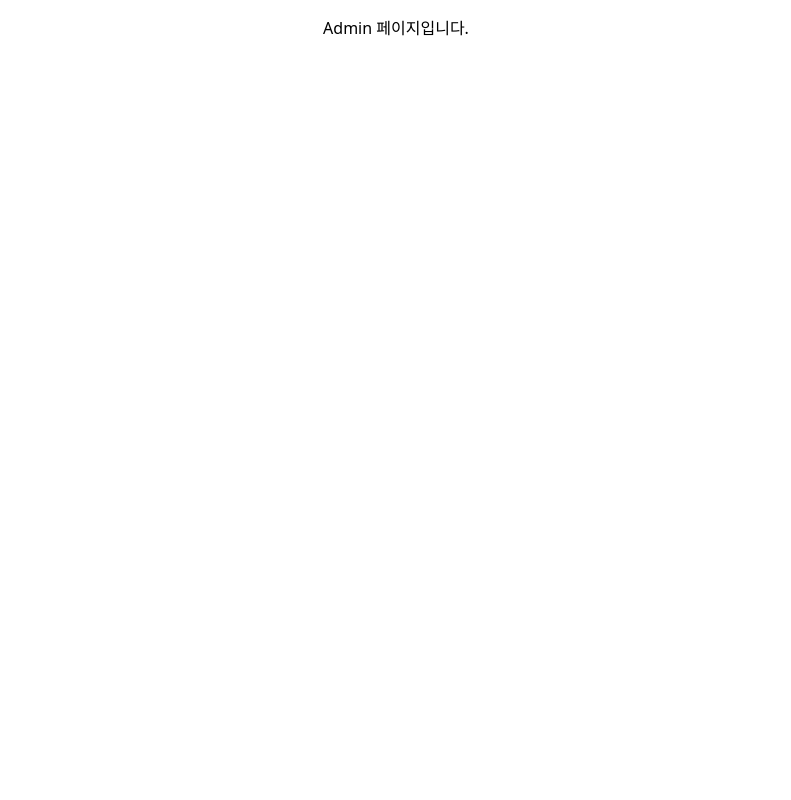
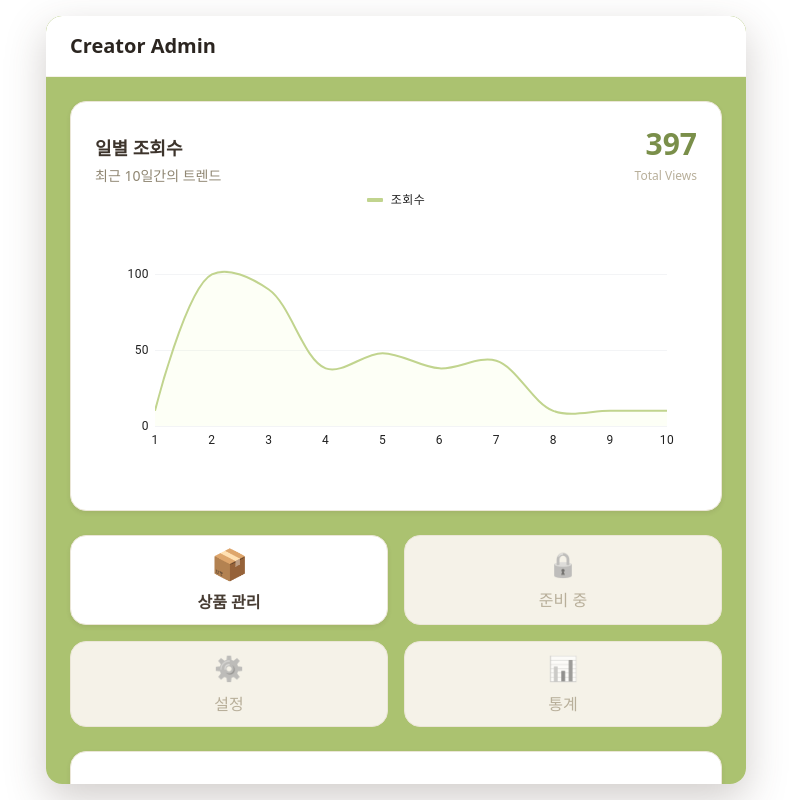
Before and after one commit to suhrin-huh/creator, a Next.js app: page /admin in a window 1280 px wide. Shown: the whole page, without its empty margins (244-1035 px from the left). Built offline with nearby package versions, Linux system fonts and the light colour scheme.

Commit message:
feat: admin 메인페이지 차트 및 기본 프레임 생성

```diff
--- a/src/app/admin/page.tsx
+++ b/src/app/admin/page.tsx
@@ -1,9 +1,150 @@
 "use client";
 
+import { useRouter } from "next/navigation";
+import { LineChart } from "@mui/x-charts/LineChart";
+
+// components
+import Footer from "@/components/common/Footer";
+
+// 데이터는 그대로 사용
+const pData = [10, 100, 90, 38, 48, 38, 43, 10, 10, 10];
+const xLabels = ["1", "2", "3", "4", "5", "6", "7", "8", "9", "10"];
+
 export default function AdminPage() {
+  const router = useRouter();
+
+  // [핵심 로직] 데이터의 최댓값을 구하고, 20% 정도의 여유 공간(Buffer)을 더해줍니다.
+  const dataMax = Math.max(...pData);
+  const chartMax = Math.round(dataMax * 1.2); // 1.2를 곱해 상단에 20% 여백 확보
   return (
-    <div>
-      <p>Admin 페이지입니다.</p>
+    <div className="hide-scrollbar bg-primary relative flex max-w-175 min-w-75 flex-1 flex-col overflow-scroll md:rounded-lg md:shadow-xl">
+      {/* Header */}
+      <header className="sticky top-0 z-10 flex items-center justify-between border-b border-gray-100 bg-white px-6 py-4 md:rounded-t-lg">
+        <div className="logo text-xl font-bold text-gray-900">Creator Admin</div>
+      </header>
+
+      {/* Main Content */}
+      <main className="flex flex-1 flex-col gap-6 p-6">
+        {/* Section 1 : 조회수 그래프 (Card UI) */}
+        <section className="flex flex-col rounded-lg border border-gray-200 bg-white p-6 shadow-sm">
+          {/* 차트 헤더 (타이틀 + 요약) */}
+          <div className="flex items-end justify-between">
+            <div>
+              <h2 className="text-lg font-bold text-gray-800">일별 조회수</h2>
+              <p className="mt-1 text-sm text-gray-500">최근 10일간의 트렌드</p>
+            </div>
+            <div className="text-right">
+              <span className="text-primary-dark block text-3xl font-bold">397</span>
+              <span className="text-xs font-medium text-gray-400">Total Views</span>
+            </div>
+          </div>
+
+          {/* 차트 영역 */}
+          <div className="h-[300px] w-full">
+            <LineChart
+              series={[
+                {
+                  data: pData,
+                  label: "조회수",
+                  area: true, // 1. 아래 영역 채우기
+                  showMark: false, // 2. 점(dot) 제거 (깔끔하게)
+                  color: "#c1d48e", // Tailwind blue-600 색상
+                  curve: "catmullRom", // 3. 부드러운 곡선 처리
+                },
+              ]}
+              xAxis={[{ scaleType: "point", data: xLabels, height: 30 }]}
+              // [여기서 수정됨] yAxis 설정 TODO: 최댓값이 축의 최댓값과 동일할 때 잘리는 현상 발생
+              yAxis={[
+                {
+                  // min: 0, // 필요하다면 0부터 시작 강제
+                  max: chartMax, // 계산된 넉넉한 최댓값 적용
+
+                  // 스타일링 (기존 유지)
+                  width: 30, // 축 공간 확보 (숫자가 잘리지 않게)
+                  disableLine: true, // 축 선 숨기기 (sx 대신 prop으로도 가능)
+                  disableTicks: true, // 눈금 숨기기
+                },
+              ]}
+              grid={{ horizontal: true }} // 4. 가로 격자만 표시
+              sx={{
+                // 5. 차트 내부 스타일 커스텀 (CSS-in-JS)
+                ".MuiLineElement-root": {
+                  strokeWidth: 2, // 선 두께
+                },
+                ".MuiAreaElement-root": {
+                  fillOpacity: 0.1, // 채우기 투명도 조절
+                },
+                ".MuiChartsAxis-line": {
+                  display: "none", // 지저분한 축의 선(Line) 숨김
+                },
+                ".MuiChartsAxis-tick": {
+                  display: "none", // 축의 눈금(Tick) 숨김
+                },
+                ".MuiChartsAxis-tickLabel": {
+                  fill: "#9ca3af", // 글자 색상 (gray-400)
+                  fontSize: "0.75rem",
+                },
+                ".MuiChartsGrid-line": {
+                  stroke: "#f3f4f6", // 격자 색상 연하게 (gray-100)
+                },
+              }}
+              margin={{ left: 30, right: 30, top: 30, bottom: 30 }} // 여백 확보
+            />
+          </div>
+        </section>
+
+        {/* Section 2 : 빠른 관리 (수정됨) */}
+        <section>
+          <div className="grid h-48 grid-cols-2 gap-4">
+            {/* Button 1: Product Management (Active) */}
+            <button
+              onClick={() => router.push("/admin/products")}
+              className="group hover:border-primary flex flex-col items-center justify-center rounded-lg border border-gray-200 bg-white shadow-sm transition-all duration-300 hover:-translate-y-0.5 hover:shadow-md active:scale-95"
+            >
+              {/* Icon: Accent Color로 포인트 */}
+              <span className="text-accent mb-2 text-3xl transition-transform duration-300 group-hover:scale-110">
+                📦
+              </span>
+              {/* Text: 평소엔 Gray-700, Hover시 Primary-dark */}
+              <span className="group-hover:text-primary-dark font-bold text-gray-700 transition-colors">
+                상품 관리
+              </span>
+            </button>
+
+            {/* Button 2: Disabled (준비 중) */}
+            <button
+              disabled
+              className="flex cursor-not-allowed flex-col items-center justify-center rounded-lg border border-gray-200 bg-gray-100 text-gray-400"
+            >
+              <span className="mb-2 text-2xl opacity-70 grayscale">🔒</span>
+              <span className="font-medium text-gray-400">준비 중</span>
+            </button>
+
+            {/* Button 3: Disabled (설정) */}
+            <button
+              disabled
+              className="flex cursor-not-allowed flex-col items-center justify-center rounded-lg border border-gray-200 bg-gray-100 text-gray-400"
+            >
+              <span className="mb-2 text-2xl opacity-70 grayscale">⚙️</span>
+              <span className="font-medium text-gray-400">설정</span>
+            </button>
+
+            {/* Button 4: Disabled (통계) */}
+            <button
+              disabled
+              className="flex cursor-not-allowed flex-col items-center justify-center rounded-lg border border-gray-200 bg-gray-100 text-gray-400"
+            >
+              <span className="mb-2 text-2xl opacity-70 grayscale">📊</span>
+              <span className="font-medium text-gray-400">통계</span>
+            </button>
+          </div>
+        </section>
+        {/* Section 3 : Placeholder */}
+        <section className="flex h-40 items-center justify-center rounded-lg border border-gray-200 bg-white p-6 text-gray-400 shadow-sm">
+          Section 3 준비 중
+        </section>
+      </main>
+      <Footer />
     </div>
   );
 }
```
